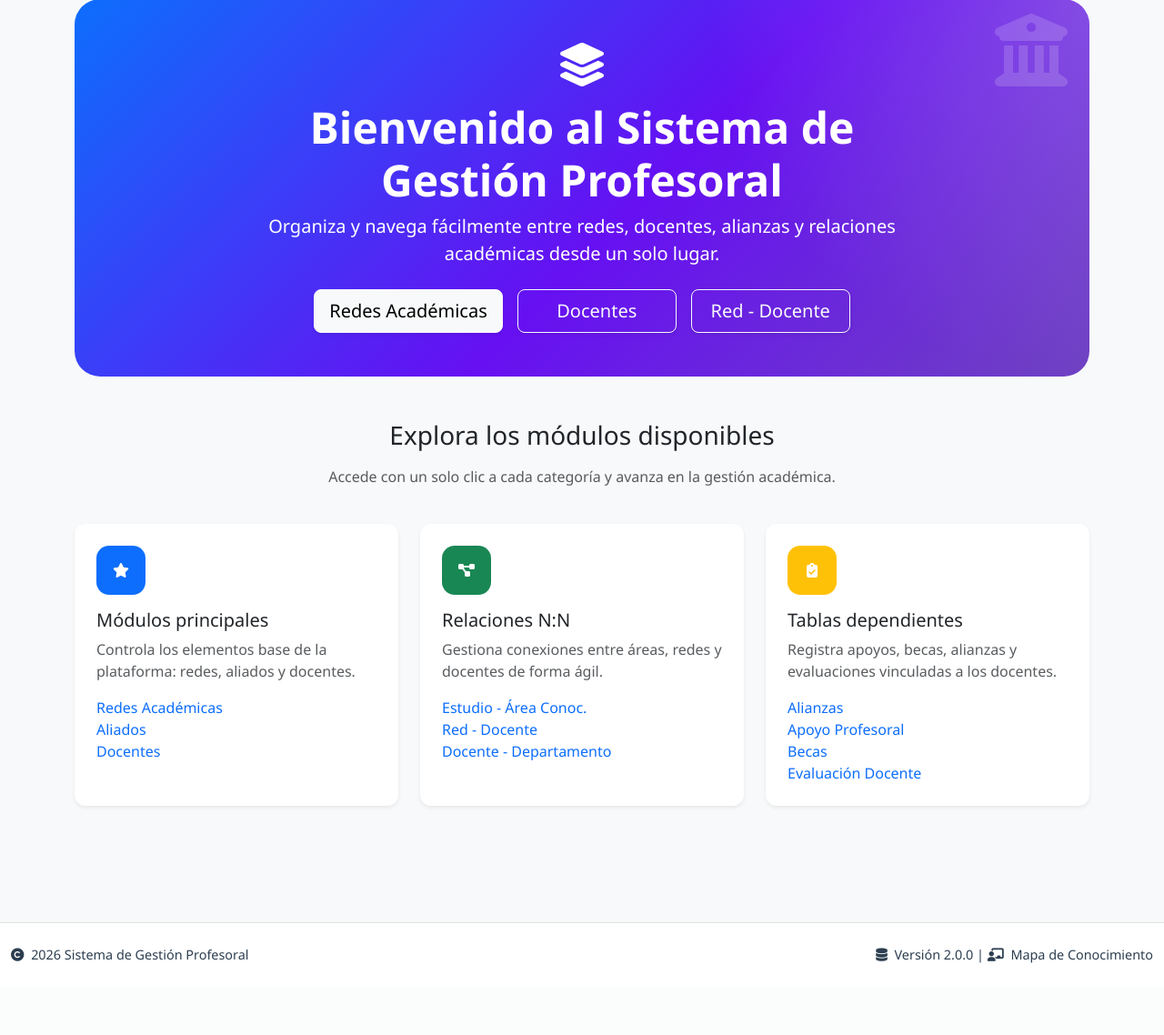
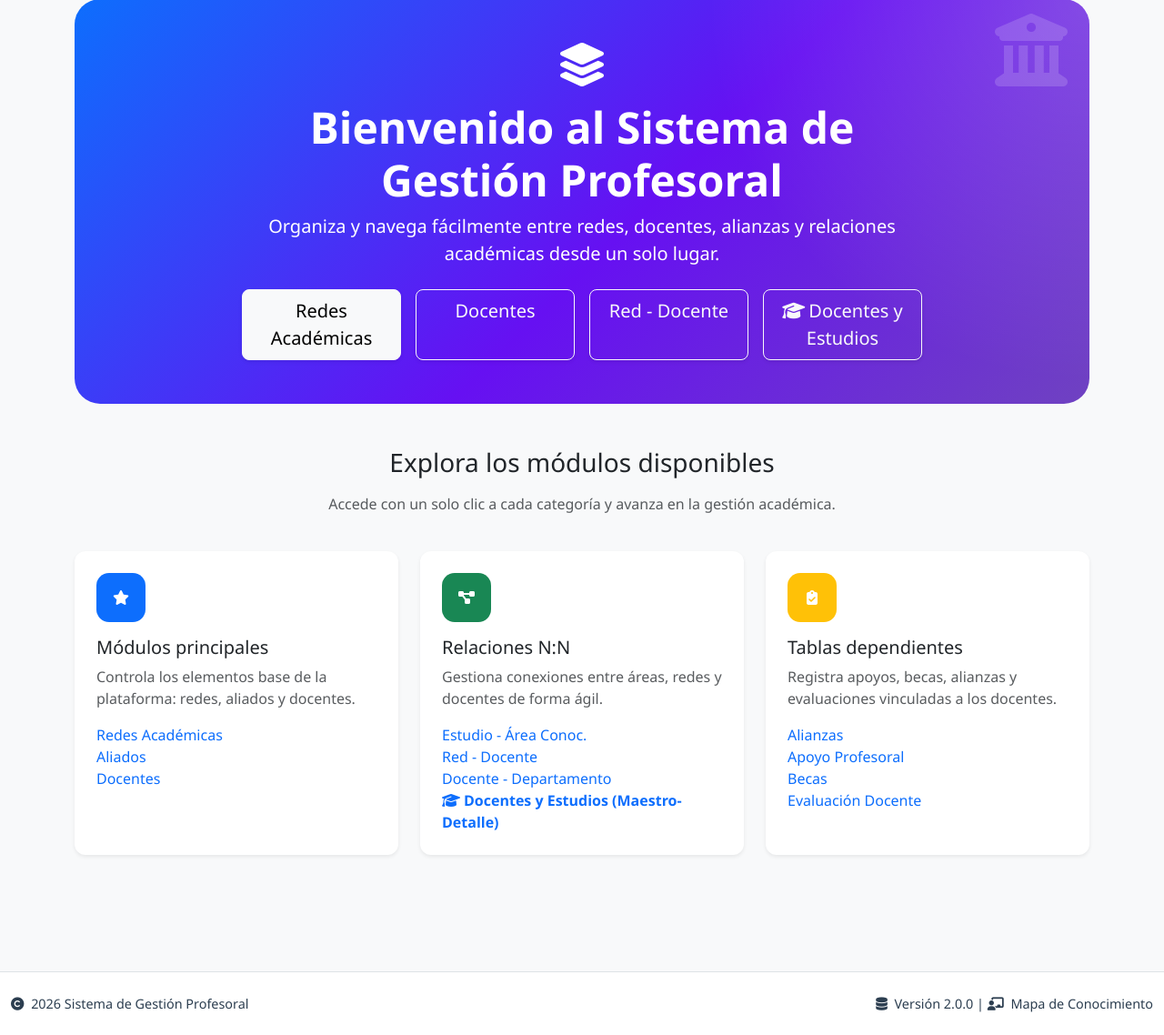
Before and after one commit to angelaroldan090-hub/construcciongestionprofesoral, a Flask app: page / in a window 1280 px wide. Shown: the part 159-1297 px from the top of the page at 91% size. Before the commit the page ends 1218 px from the top, so only its background shows below. Run offline with Flask 3, Linux system fonts and the light colour scheme.

Commit message:
Se agregó un módulo que direcciona al usuario al endpoint de docentes_estudios Implementación de docente-estudios maestro-detalle

```diff
--- a/templates/layout/base.html
+++ b/templates/layout/base.html
@@ -447,6 +447,13 @@
                                     <i class="fas fa-star"></i> Evaluación Docente
                                 </a>
                             </li>
+                            <li><hr class="dropdown-divider"></li>
+                            <li>
+                                <a class="dropdown-item {% if request.endpoint and 'docentes_estudios' in request.endpoint %}active{% endif %}"
+                                   href="{{ url_for('docentes_estudios.index') }}">
+                                    <i class="fas fa-graduation-cap"></i> Docentes y Estudios
+                                </a>
+                            </li>
 
                         </ul>
                     </li>
--- a/templates/pages/home.html
+++ b/templates/pages/home.html
@@ -74,6 +74,7 @@
                     <a href="/red" class="btn btn-light btn-lg shadow-sm">Redes Académicas</a>
                     <a href="/docente" class="btn btn-outline-light btn-lg shadow-sm">Docentes</a>
                     <a href="/red_docente" class="btn btn-outline-light btn-lg shadow-sm">Red - Docente</a>
+                    <a href="/docentes_estudios" class="btn btn-outline-light btn-lg shadow-sm"><i class="fas fa-graduation-cap me-1"></i>Docentes y Estudios</a>
                 </div>
             </div>
         </div>
@@ -113,6 +114,7 @@
                     <li><a href="/estudio_ac" class="text-decoration-none">Estudio - Área Conoc.</a></li>
                     <li><a href="/red_docente" class="text-decoration-none">Red - Docente</a></li>
                     <li><a href="/docente_departamento" class="text-decoration-none">Docente - Departamento</a></li>
+                    <li><a href="/docentes_estudios" class="text-decoration-none fw-semibold text-primary"><i class="fas fa-graduation-cap me-1"></i>Docentes y Estudios (Maestro-Detalle)</a></li>
                 </ul>
             </div>
         </div>
```
